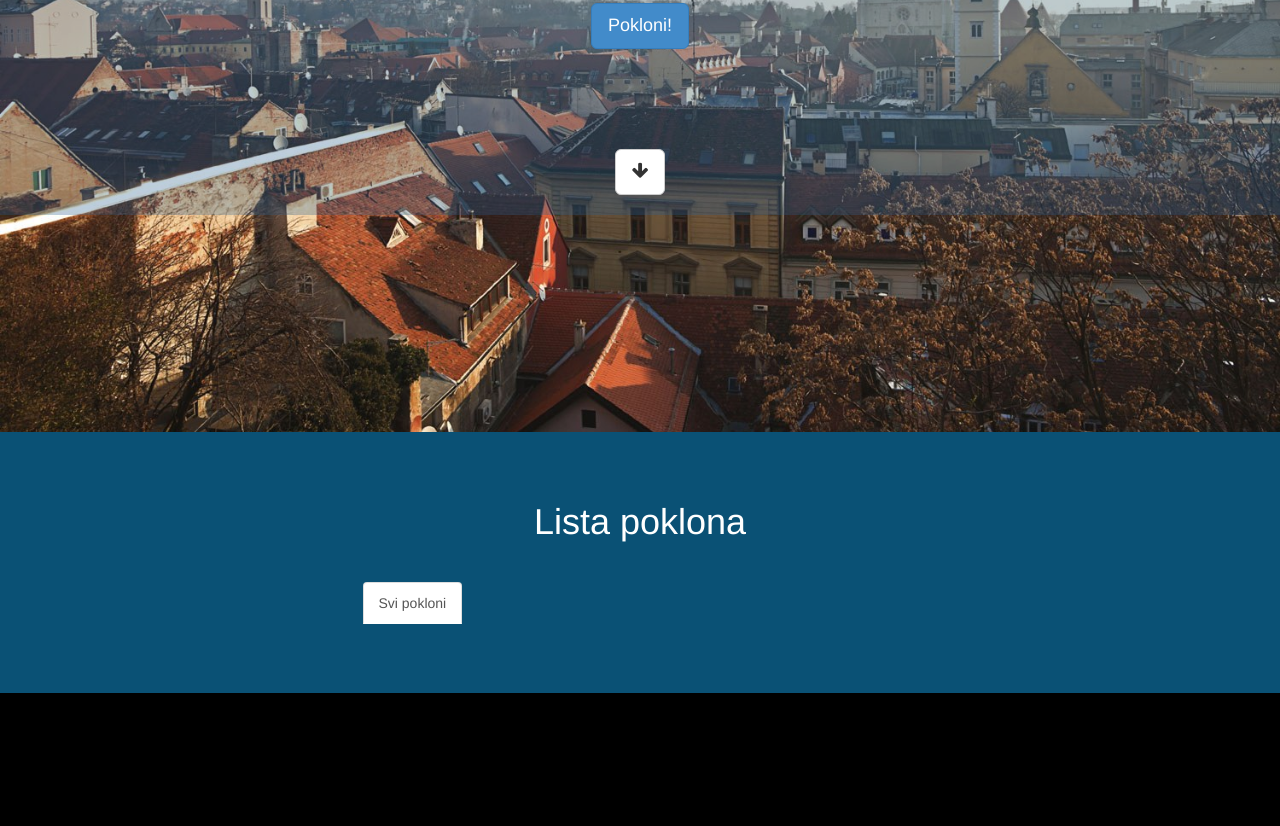
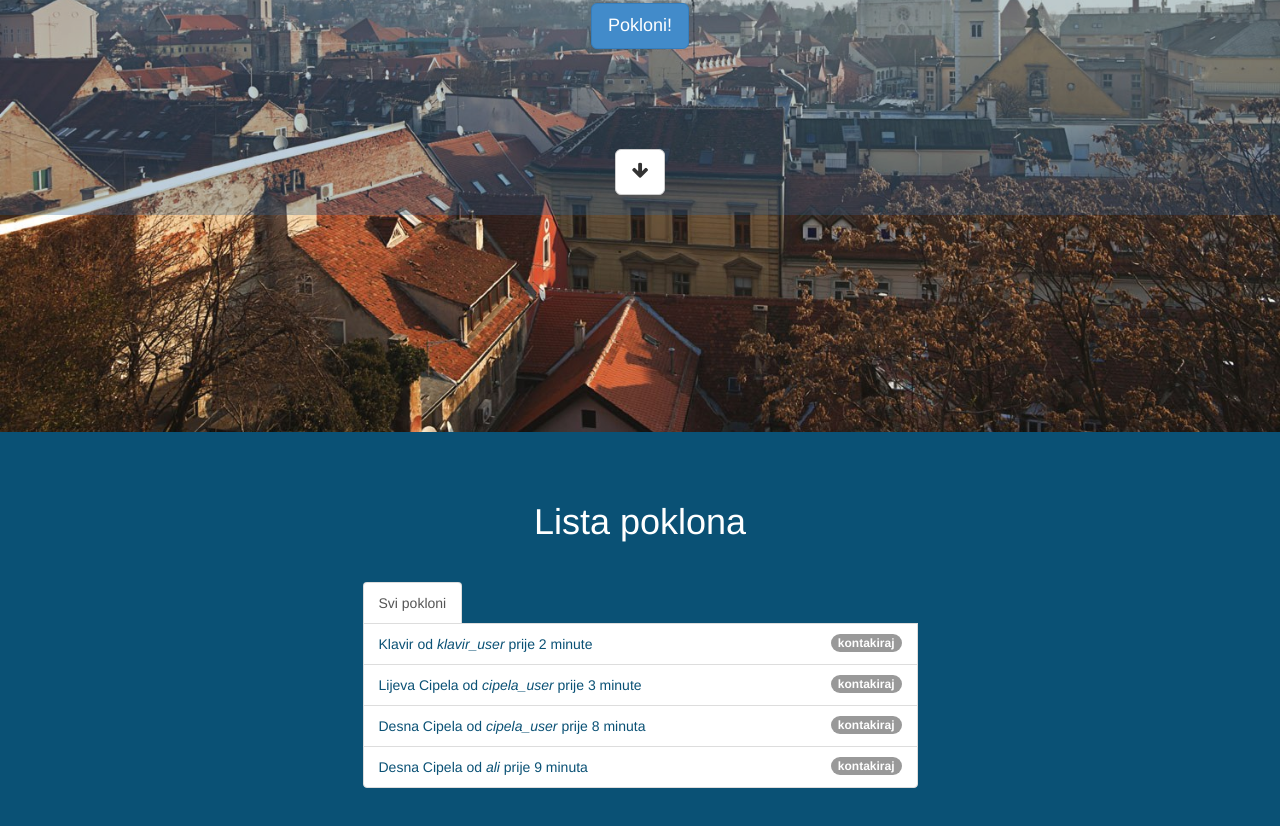
Before and after one commit to mieszko4/bezPara, a website: page client/index.html in a window 1280 px wide. Shown: the part 368-1194 px from the top of the page. Before the commit the page ends 1061 px from the top, so only its background shows below. Drawn offline with Linux system fonts and the light colour scheme; no server answers.

Commit message:
Fix jumping bug

```diff
--- a/client/css/bez-para.css
+++ b/client/css/bez-para.css
@@ -129,3 +129,7 @@ i.scroll:hover {
 .bez-para-more {
     margin-top: 100px;
 }
+
+#lista-poklona {
+    min-height: 600px;
+}
--- a/client/js/app.js
+++ b/client/js/app.js
@@ -6,7 +6,7 @@
 	angular.module('bezPara', ['ngResource']);
 
     angular.module('bezPara').factory('Gift', function ($resource) {
-        return $resource('../api/gift/:giftId', {},
+        return $resource('../fixtures/gift.json', {},
 		//return $resource('../api/gift/:giftId', {},
 			{
 				update: {method: 'PUT'}
@@ -23,14 +23,13 @@
 		return BezPara;
 	});
 
-    angular.module('bezPara').controller('GiftListCtrl', function ($http, $scope, Gift, BezPara, $window) {
+    angular.module('bezPara').controller('GiftListCtrl', function ($rootScope, $http, $scope, Gift, BezPara, $window) {
+        var type = BezPara.loggedIn ? 'interested' : 'all'; //default
         $scope.BezPara = BezPara;
-        $scope.type = BezPara.loggedIn ? 'interested' : 'all'; //default
 
         $scope.filterGifts = function (type) {
             console.log('filtering with type', type);
             $scope.type = type;
-            BezPara.type = type;
             $scope.gifts = Gift.query({
                 'type': $scope.type,
                 'username': BezPara.username
@@ -47,7 +46,15 @@
             console.log('contact', username);
         };
 
-        $scope.filterGifts($scope.type);
+        $rootScope.$on('login', function () {
+            $scope.filterGifts('interested');
+        });
+
+        $rootScope.$on('logout', function () {
+            $scope.filterGifts('all');
+        });
+
+        $scope.filterGifts(type);
     });
 
     angular.module('bezPara').controller('GiftCtrl', function ($window, $http, $scope, Gift, BezPara) {
@@ -68,21 +75,23 @@
         };
     });
 
-    angular.module('bezPara').controller('LoginCtrl', function ($scope, Gift, BezPara) {
+    angular.module('bezPara').controller('LoginCtrl', function ($rootScope, $scope, Gift, BezPara) {
         $scope.loginMe = function () {
             //TODO: actual login
             BezPara.username = $scope.username;
             BezPara.loggedIn = true;
+            $rootScope.$emit('login');
         };
     });
 
-    angular.module('bezPara').controller('MenuCtrl', function ($scope, BezPara) {
+    angular.module('bezPara').controller('MenuCtrl', function ($rootScope, $scope, BezPara) {
         $scope.BezPara = BezPara;
 
         $scope.logoutMe = function () {
             //TODO: actual logout
             BezPara.username = null;
             BezPara.loggedIn = false;
+            $rootScope.$emit('logout');
         };
     });
 
@@ -96,19 +105,4 @@
 		return $window.encodeURIComponent;
 	});
 
-    angular.module('bezPara').directive('a', function() {
-        return {
-            restrict: 'E',
-            link: function(scope, elem, attrs) {
-                if(attrs.ngClick || attrs.href === '' || attrs.href === '#'){
-                    elem.on('click', function(e){
-                        //e.preventDefault();
-                        //e.stopPropagation();
-                        //return false;
-                    });
-                }
-            }
-       };
-    });
-
 }(angular));
```
